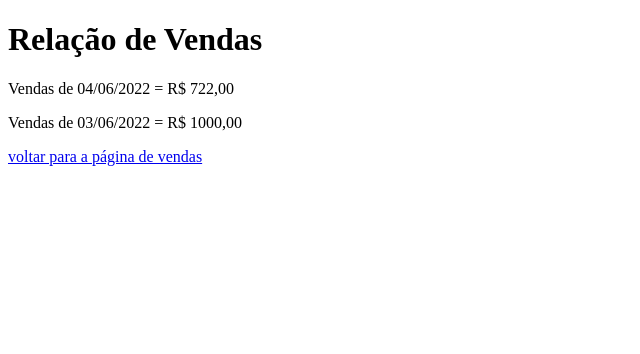
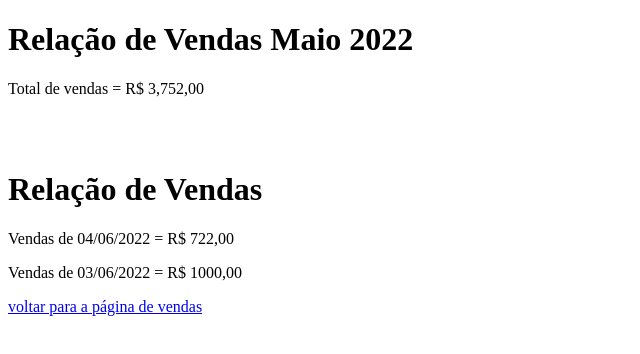
Before and after one commit to jhenrique-silva/AulaGitHub, a plain HTML site: page relacaovendas.html in a window 1280 px wide. Shown: the whole page, without its empty margins (0-640 px from the left). Drawn offline with Linux system fonts and the light colour scheme.

Commit message:
incluido vendas de maio na relação de vendas

```diff
--- a/relacaovendas.html
+++ b/relacaovendas.html
@@ -7,7 +7,10 @@
     <title>Relação de Vendas</title>
 </head>
 <body>
-   <P><H1>Relação de Vendas</H1></P>
+    <P><H1>Relação de Vendas Maio 2022</H1></P>
+    <p>Total de vendas = R$ 3,752,00</p>
+    <Br></Br>
+    <P><H1>Relação de Vendas</H1></P>
    <p>Vendas de 04/06/2022 = R$  722,00</p>
    <p>Vendas de 03/06/2022 = R$ 1000,00</p>
    <a href="vendas.html">voltar para a página de vendas</a>
```
